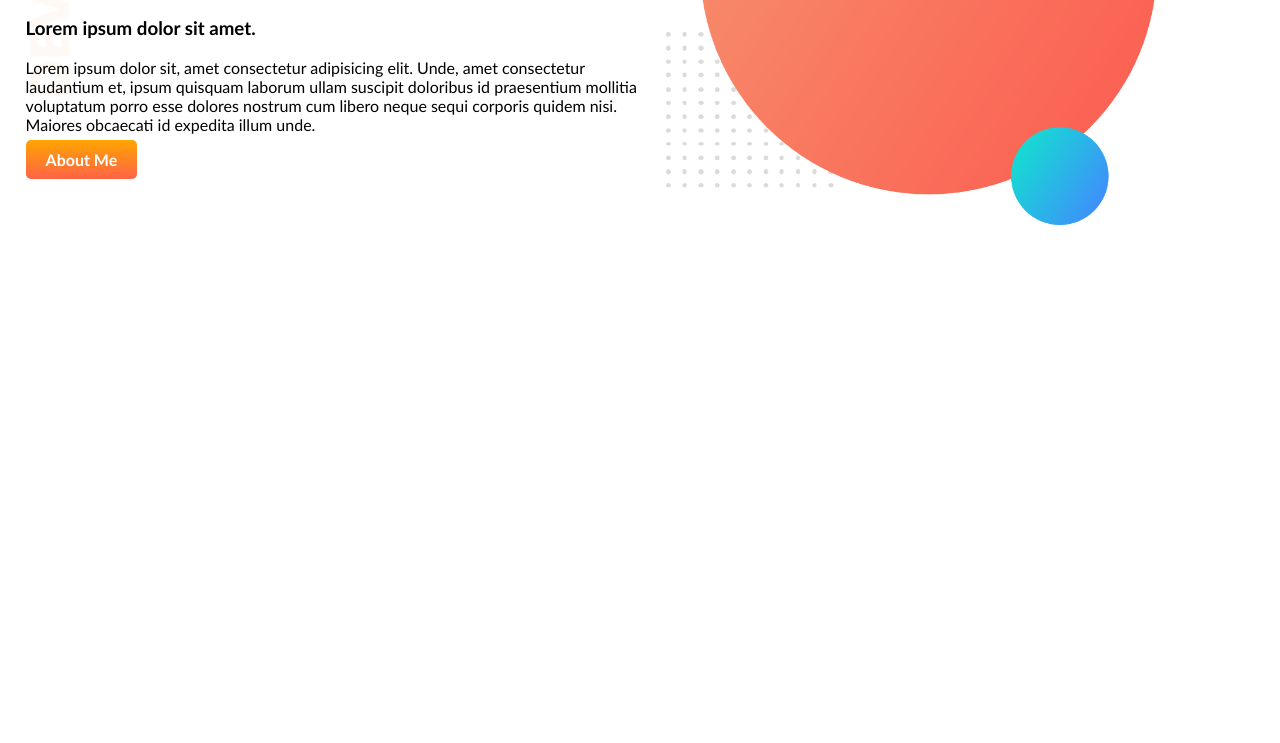
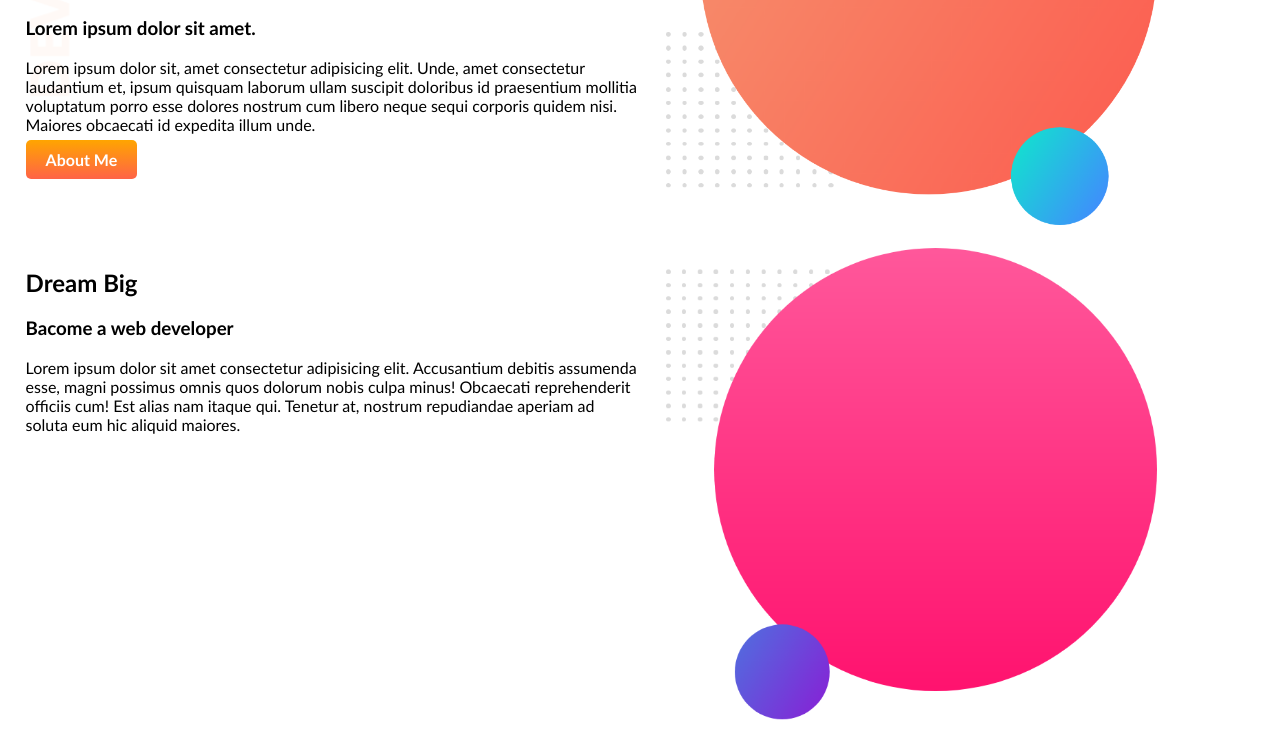
Before and after one commit to Atik452/developer-portfolio, a plain HTML site: page index.html in a window 1280 px wide. Shown: the part 263-1006 px from the top of the page. Before the commit the page ends 800 px from the top, so only its background shows below. Drawn offline with Linux system fonts and the light colour scheme.

Commit message:
Section2

```diff
--- a/index.html
+++ b/index.html
@@ -36,6 +36,20 @@
         </div>
     </section>
 
+    <section class="big-dream">
+        <div class="half-width">
+            <h2>Dream Big</h2>
+            <h3>Bacome a web developer</h3>
+            <p>Lorem ipsum dolor sit amet consectetur adipisicing elit. Accusantium debitis assumenda esse, magni
+                possimus omnis quos dolorum nobis culpa minus! Obcaecati reprehenderit officiis cum! Est alias nam
+                itaque qui. Tenetur at, nostrum repudiandae aperiam ad soluta eum hic aliquid maiores.</p>
+        </div>
+        <div class="half-width">
+            <img src="images/my-bg2.png" alt="my-bg2">
+        </div>
+
+    </section>
+
 </body>
 
 </html>
--- a/style.css
+++ b/style.css
@@ -17,6 +17,8 @@ body {
 
 section {
     display: flex;
+    padding-bottom: 20px;
+
 }
 
 .half-width {
```
